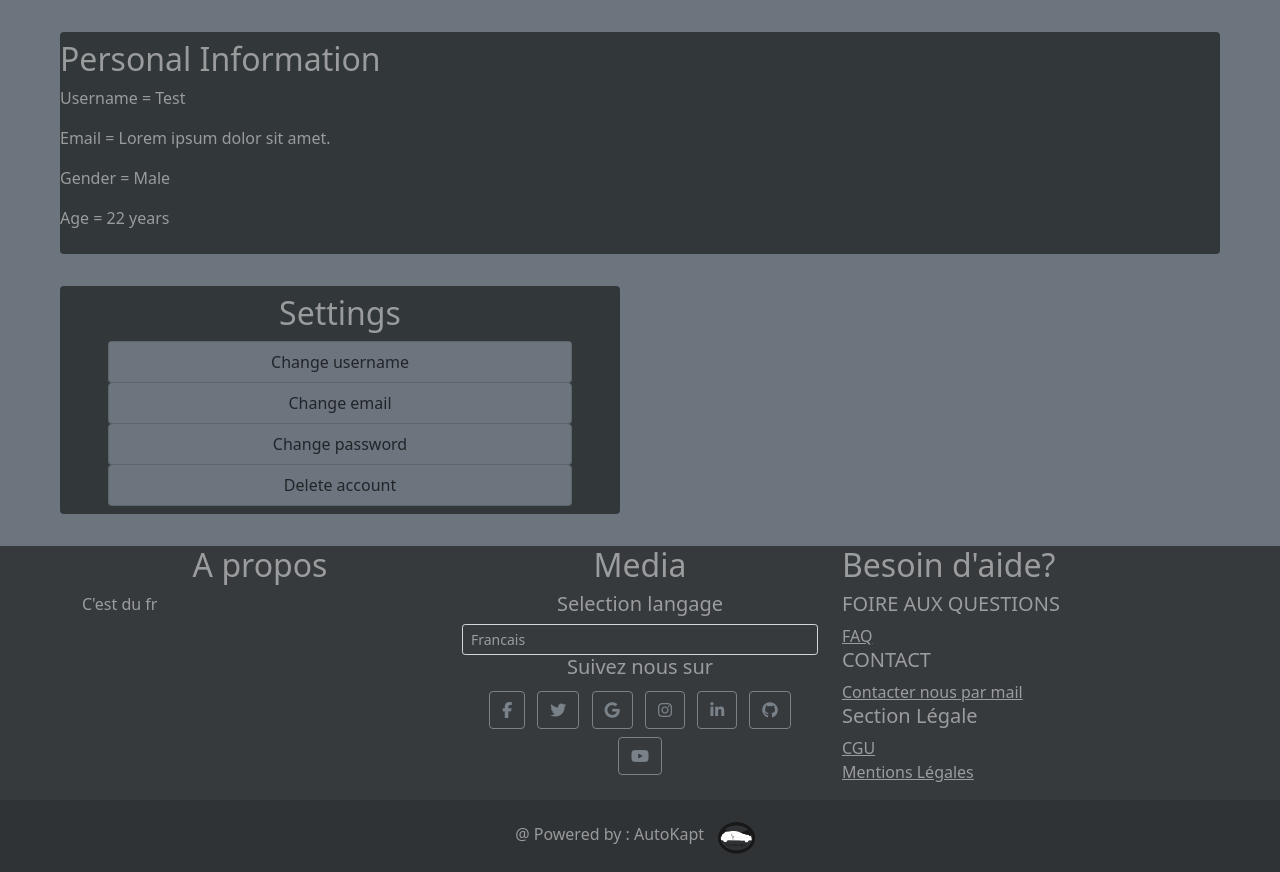
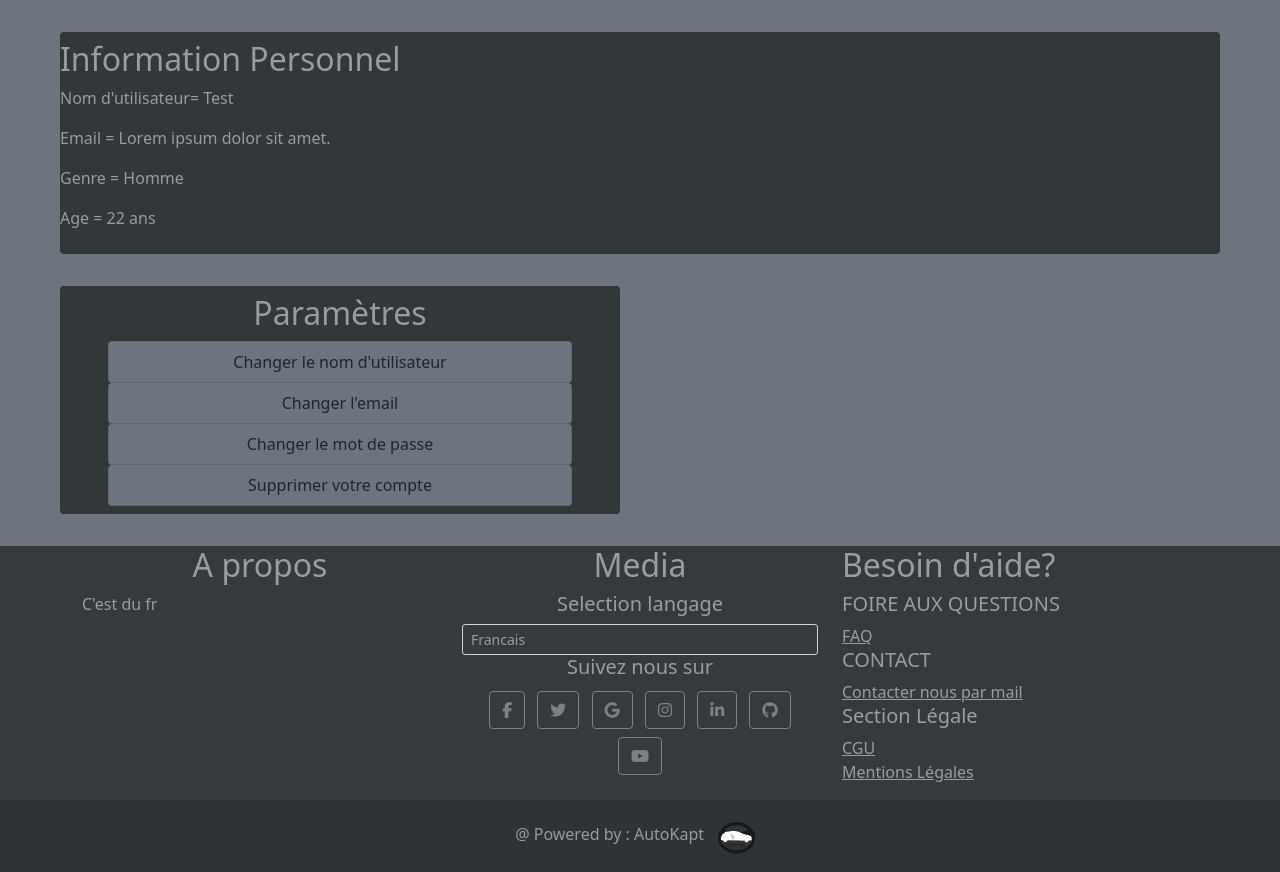
Before and after one commit to EstebanVincent/AutoKapt_website, a PHP site: page /pages/profile/myProfile.php in a window 1280 px wide. Shown: the part 74-946 px from the top of the page. Run offline with PHP 8.4, Linux system fonts and the light colour scheme; some libraries are stand-ins or nearby versions.

Commit message:
langage myprofil

```diff
--- a/bases/config.php
+++ b/bases/config.php
@@ -16,11 +16,12 @@ Il définit l'absolute path, le path serveur, la connection avec la base de donn
     define('HTTP_SERVER', '//' . SERVER_NAME . '/' . WEBSITE_NAME . '/');
 
     /* connection avec la base de donnée */
+    $dBServer = "localhost";
     $dBUsername = "root";
     $dBPassword = "";
     $dBName = "autokapt";
 
-    $conn = mysqli_connect(SERVER_NAME, $dBUsername, $dBPassword, $dBName);
+    $conn = mysqli_connect($dBServer, $dBUsername, $dBPassword, $dBName);
 
     if (!$conn) {
         die("Connection failed: " . mysqli_connect_error());
--- a/languages/fr.php
+++ b/languages/fr.php
@@ -54,6 +54,35 @@
         "nav-logout" => "Deconnexion",
         "nav-login" => "Connexion",
 
+        /* modifyUser */
+        "modif-user1" => "Dans cette page vous pouvez effectuer une recherche avancée sur les utilisateurs. Mais aussi modifier ou supprimer des utilisateurs.",
+        "modif-user2" => "Tous les changements seront affichés ci-dessous.",
+        "modif-user3" => "Tous les utilisateurs.",
+
+        /* myProfil */
+        "profile1" => "Information Personnel",
+        "profile-username" => "Nom d'utilisateur= Test",
+        "profile-email" => "Email = Lorem ipsum dolor sit amet.",
+        "profile-genre" => "Genre = Homme",
+        "profile-age" => "Age = 22 ans",
+        "change-user" => "Changer le nom d'utilisateur",
+        "change-mail" => "Changer l'email",
+        "change-mdp" => "Changer le mot de passe",
+        "supp-compte" => "Supprimer votre compte",
+        "verif-mdp" => "Verifier votre mot de passe",
+        "Insert-user" => "Entrer un nouveau nom d'utilisateur",
+        "new-user" => "nouveau nom d'utilisateur",
+        "verif-newuser" => "Verifier votre nouveau nom d'utilisateur",
+        "insert-mail" => "Entrer un nouveau email",
+        "new-mail" => "Nouveau email",
+        "verif-mail" => "Verifier votre nouveau mail",
+        "insert-mdp" => "Entrer un nouveau mot de passe",
+        "new-mdp" => "Nouveau mot de passe",
+        "verif-newmdp" => "Verifier votre nouveau mot de passe",
+        "profile-para" => "Paramètres",
+        "profile-question" => "Etes vous sure de vouloir supprimer votre compte ?",
+
+
         /* testpage */
         "testdesc-title" => "Les différents tests",
         "testdesc-desc" => "Les différents tests sont présentés ci-dessous",
--- a/pages/profile/myProfile.php
+++ b/pages/profile/myProfile.php
@@ -5,46 +5,46 @@
 <div class="container-fluid bg-secondary text-white-50">
 	<div class="py-3"></div>
 	<section class="dark2 py-2 mx-5 rounded">
-		<h2>Personal Information</h2>
-    <p>Username = Test</p>
-    <p>Email = Lorem ipsum dolor sit amet.</p>
-    <p>Gender = Male</p>
-    <p>Age = 22 years</p>
+		<h2> <?php echo $lang['profile1'] ?> </h2>
+    <p> <?php echo $lang['profile-username'] ?></p>
+    <p> <?php echo $lang['profile-email'] ?> </p>
+    <p> <?php echo $lang['profile-genre'] ?> </p>
+    <p> <?php echo $lang['profile-age'] ?> </p>
   </section>
   <div class="py-3"></div>
   <div class="row">
     <!-- prend la moitié de l'écran -->
     <div class="col-6 text-center">
       <section class="dark2 py-2 ms-5 me-2 rounded">
-        <h2>Settings</h2>
+        <h2> <?php echo $lang['profile-para'] ?> </h2>
         <div class="list-group mx-5">
-          <button id="changeUsername" class="list-group-item list-group-item-action btn bg-secondary">Change username</button>
-          <button id="changeEmail" class="list-group-item list-group-item-action btn bg-secondary">Change email</button>
-          <button id="changePassword" class="list-group-item list-group-item-action btn bg-secondary">Change password</button>
-          <button id="deleteAccount" class="list-group-item list-group-item-action btn bg-secondary">Delete account</button>
+          <button id="changeUsername" class="list-group-item list-group-item-action btn bg-secondary"> <?php echo $lang['change-user'] ?> </button>
+          <button id="changeEmail" class="list-group-item list-group-item-action btn bg-secondary"> <?php echo $lang['change-mail'] ?> </button>
+          <button id="changePassword" class="list-group-item list-group-item-action btn bg-secondary"> <?php echo $lang['change-mdp'] ?> </button>
+          <button id="deleteAccount" class="list-group-item list-group-item-action btn bg-secondary"> <?php echo $lang['supp-compte'] ?> </button>
         </div>
       </section>
     </div>
     <!-- prend un tier de l'écran -->
     <div class="col-4 text-center mx-auto hidden" id="username">
         <form class="dark2 py-2 ms-2 me-5 rounded text-white-50" action="/AutoKapt/includes/profile/change.inc.php" method="POST">
-          <h2>Change username</h2>
-          <h4>Verify password</h4>
+          <h2> <?php echo $lang['change-user'] ?> </h2>
+          <h4> <?php echo $lang['verif-mdp'] ?> </h4>
           <div class="element">
             <input class="text-white-50" type="password" name="verifyPassword" required>
             <span></span>
-            <label>Verify password</label>
+            <label> <?php echo $lang['verif-mdp'] ?> </label>
           </div>
-          <h4>Insert new username</h4>
+          <h4> <?php echo $lang['Insert-user'] ?> </h4>
           <div class="element">
             <input type="text" name="newUsername" required>
             <span></span>
-            <label>New username</label>
+            <label><?php echo $lang['new-user'] ?></label>
           </div>
           <div class="element">
             <input type="text" name="verifyNewUsername" required>
             <span></span>
-            <label>Verify new username</label>
+            <label> <?php echo $lang['verif-newuser'] ?> </label>
           </div>
           <input class="btn btn-info" type="submit" name="change-username-submit" value="Update username">
         </form>
@@ -52,23 +52,23 @@
     <!-- prend un tier de l'écran -->
     <div class="col-4 text-center mx-auto hidden" id="email">
         <form class="dark2 py-2 ms-2 me-5 rounded text-white-50" action="/AutoKapt/includes/profile/change.inc.php" method="POST">
-          <h2>Change Email</h2>
-          <h4>Verify password</h4>
+          <h2> <?php echo $lang['change-mail'] ?></h2>
+          <h4> <?php echo $lang['verif-mdp'] ?> </h4>
           <div class="element">
             <input class="text-white-50" type="password" name="verifyPassword" required>
             <span></span>
-            <label>Verify password</label>
+            <label> <?php echo $lang['verif-mdp'] ?> </label>
           </div>
-          <h4>Insert new email</h4>
+          <h4> <?php echo $lang['insert-mail'] ?> </h4>
           <div class="element">
             <input type="text" name="newEmail" required>
             <span></span>
-            <label>New email</label>
+            <label> <?php echo $lang['new-mail'] ?> </label>
           </div>
           <div class="element">
             <input type="text" name="verifyNewEmail" required>
             <span></span>
-            <label>Verify new email</label>
+            <label> <?php echo $lang['verif-mail'] ?></label>
           </div>
           <input class="btn btn-info" type="submit" name="change-email-submit" value="Update username">
         </form>
@@ -76,23 +76,23 @@
     <!-- prend un tier de l'écran -->
     <div class="col-4 text-center mx-auto hidden" id="password">
         <form class="dark2 py-2 ms-2 me-5 rounded text-white-50" action="/AutoKapt/includes/profile/change.inc.php" method="POST">
-          <h2>Change Password</h2>
-          <h4>Verify password</h4>
+          <h2> <?php echo $lang['change-mdp'] ?></h2>
+          <h4> <?php echo $lang['verif-mdp'] ?></h4>
           <div class="element">
             <input class="text-white-50" type="password" name="verifyPassword" required>
             <span></span>
-            <label>Verify password</label>
+            <label> <?php echo $lang['verif-mdp'] ?></label>
           </div>
-          <h4>Insert new password</h4>
+          <h4><?php echo $lang['insert-mdp'] ?></h4>
           <div class="element">
             <input type="text" name="newPassword" required>
             <span></span>
-            <label>New password</label>
+            <label> <?php echo $lang['new-mdp'] ?> </label>
           </div>
           <div class="element">
             <input type="text" name="verifyNewPassword" required>
             <span></span>
-            <label>Verify new password</label>
+            <label> <?php echo $lang['verif-newmdp'] ?> </label>
           </div>
           <input class="btn btn-info" type="submit" name="change-password-submit" value="Update username">
         </form>
@@ -100,14 +100,14 @@
     <!-- prend un tier de l'écran -->
     <div class="col-4 text-center mx-auto hidden" id="delete">
         <form class="dark2 py-2 ms-2 me-5 rounded text-danger" action="/AutoKapt/includes/profile/change.inc.php" method="POST">
-          <h2>Delete Account</h2>
-          <h4>Verify password</h4>
+          <h2> <?php echo $lang['supp-compte'] ?></h2>
+          <h4> <?php echo $lang['verif-mdp'] ?></h4>
           <div class="element">
             <input class="text-danger" type="password" name="verifyPassword" required>
             <span></span>
-            <label>Verify password</label>
+            <label> <?php echo $lang['verif-mdp'] ?></label>
           </div>
-          <p>Are you sure u want to delete your account ?</p>
+          <p> <?php echo $lang['profile-question'] ?></p>
           <input class="btn btn-danger" type="submit" name="delete-account-submit" value="Delete Account">
         </form>
     </div>
```
Also changed, not shown: languages/en.php (+29 -1 lines), pages/Admin/modifyUsers.php (+3 -4 lines).
